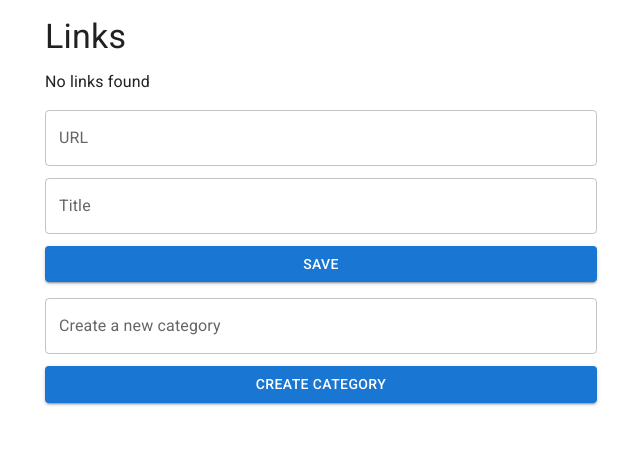
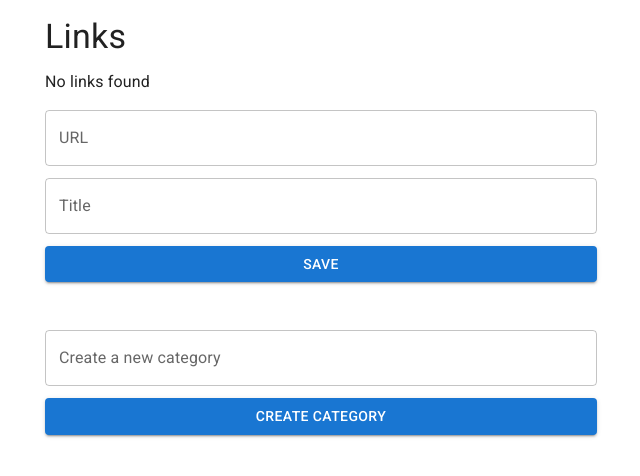
Before and after one commit to Captain-Kirkie/OrganizeInternet, a React (Vite) app in the folder client/: page / in a window 1280 px wide. Shown: the top 476 px of the page, without its empty margins (319-959 px from the left). Built offline with nearby package versions, Linux system fonts and the light colour scheme.

Commit message:
fix: better spacing on form

```diff
--- a/client/src/pages/LinksPage.tsx
+++ b/client/src/pages/LinksPage.tsx
@@ -31,6 +31,7 @@ export function LinksPage() {
       </Typography>
       <Stack direction="column" spacing={2}>
         <LinkList links={[]} />
+        <Stack spacing={6}>
           <Stack component="form" spacing={1.5} onSubmit={handleSubmit}>
             <TextField name="url" type="url" label="URL" />
             <TextField name="title" label="Title" />
@@ -38,7 +39,6 @@ export function LinksPage() {
               Save
             </Button>
           </Stack>
-
           <Stack component="form" spacing={1.5} onSubmit={handleCreateCategory}>
             <TextField name="category" label="Create a new category" />
             <Button type="submit" variant="contained">
@@ -46,6 +46,7 @@ export function LinksPage() {
             </Button>
           </Stack>
         </Stack>
+      </Stack>
     </Container>
   );
 }
```
Lines whose indentation alone changed are shown as unchanged.
